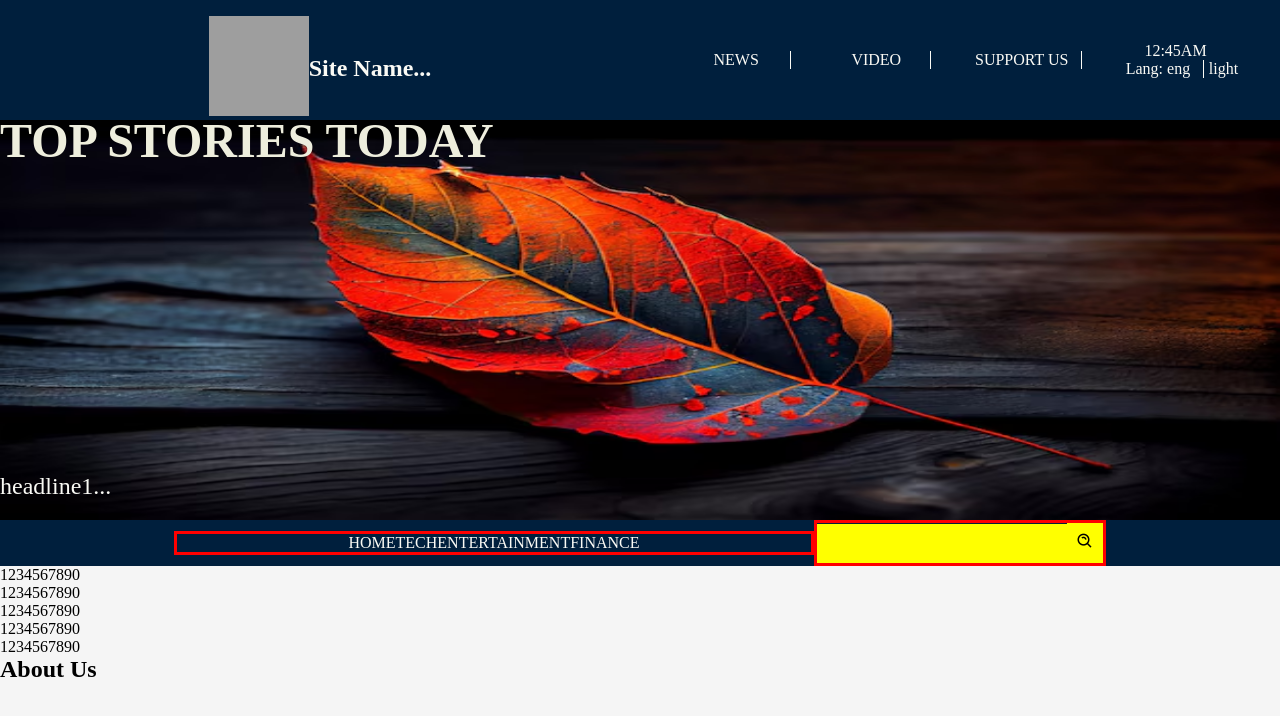
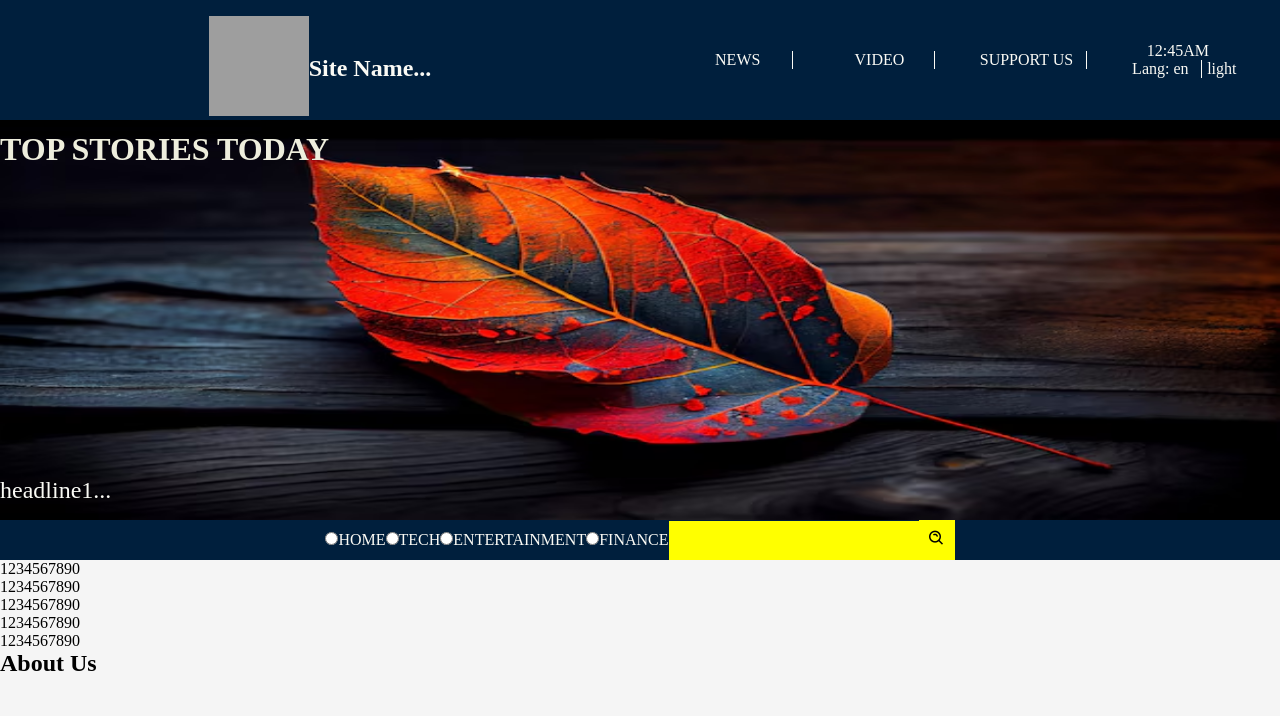
Before and after one commit to lord-Ace/Nees, a plain HTML site: page Index.html in a window 1280 px wide. Drawn offline with nearby package versions, Linux system fonts and the light colour scheme; grey boxes are pictures that could not be loaded.

Commit message:
Add files via upload

```diff
--- a/Index.html
+++ b/Index.html
@@ -24,7 +24,7 @@
             <div id="clock">12:45AM</div>
             <div class="container">
               <details id="languages" class="container">
-                <summary>Lang: eng</summary>
+                <summary>Lang: en</summary>
                 <label><input type="radio"name="language">english</label>
                 <label><input type="radio"name="language">english</label>
                 <label><input type="radio"name="language">english</label>
@@ -82,10 +82,10 @@
     </section>
     <div id="content-preview" class="container">
       <nav id="site-nav" class="container preview">
-        <a href="#">HOME</a>
-        <a href="#">TECH</a>
-        <a href="#">ENTERTAINMENT</a>
-        <a href="#">FINANCE</a>
+        <label><input type="radio" name="site-nav" value="home">HOME</label>
+        <label><input type="radio" name="site-nav" value="TECH">TECH</label>
+        <label><input type="radio" name="site-nav" value="ENTERTAINMENT">ENTERTAINMENT</label>
+        <label><input type="radio" name="site-nav" value="FINANCE">FINANCE</label>
       </nav>
       <form action="#" id="search" class="container preview">
         <input type="search" name="site-search" id="search-box">
@@ -95,11 +95,16 @@
       </form>
     </div>
     <main id="content-holder">
-      <section class="content" id="featured-news">1234567890</section>
+      <section id="home">
+       <section class="content" id="featured-news">1234567890</section>
       <section class="content" id="breaking-news">1234567890</section>
       <section class="content" id="latest-news">1234567890</section>
       <section class="content" id="multimedia">1234567890</section>
       <section class="content" id="advertisement">1234567890</section>
+      </section>
+      <section id="TECH"></section>
+      <section id="ENTERTAINMENT"></section>
+      <section id="FINANCE"></section>
     </main>
     <footer>
       <h2>
--- a/Styles.css
+++ b/Styles.css
@@ -14,7 +14,6 @@ input, button{
   background: yellow;
   color: black;
   font-size: large;
-  /* flex: 0 1 auto; */
   padding: .5em;
   border: 0;
   outline: 0;
@@ -63,7 +62,7 @@ header ul li:not(#regional-info), #languages{
     color: hsl(60, 33%, 90%);
     bottom: -40%;
     z-index: 1;
-    font-size: 3em;
+    font-size: 2em;
   }
 #top-stories{
   align-items: flex-start;
@@ -71,7 +70,6 @@ header ul li:not(#regional-info), #languages{
   flex-wrap: nowrap;
   position: relative;
   width: 100%;
-  background: green;
   height: 25rem;
   color: hsl(60, 33%, 97%);
   overflow:  auto hidden;
@@ -79,16 +77,13 @@ header ul li:not(#regional-info), #languages{
 }
 .img-box{
   scroll-snap-align: center;
-  scroll-behavior: smooth;
   position: relative;
   width: inherit;
-  height: 25rem;
   animation: ;
 }
 .img-box img{
   height: 25rem;
   width: 100vw;
-
 }
 .headline{
   position: absolute;
@@ -98,17 +93,5 @@ header ul li:not(#regional-info), #languages{
 }
 #content-preview{
   flex-wrap: nowrap;
+  overflow: hidden;
 }
-.preview{
-  border: 3px solid red;
-}
-#site-nav.preview{
-  flex: 0 1 50%;
-  min-width: 20%;
-}
-#search.preview{
-  /* width: max-content; */
-  max-width: 50%;
-  flex: 0 0 auto;
-  max-width: max-content;
-}
```
